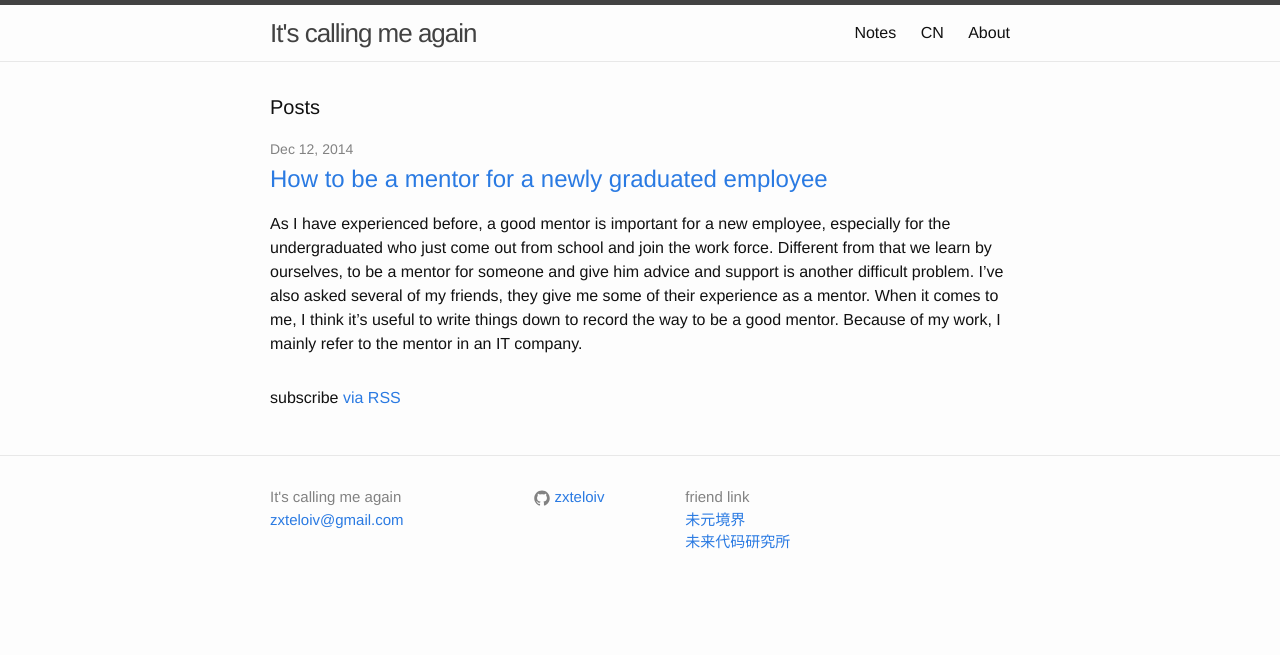
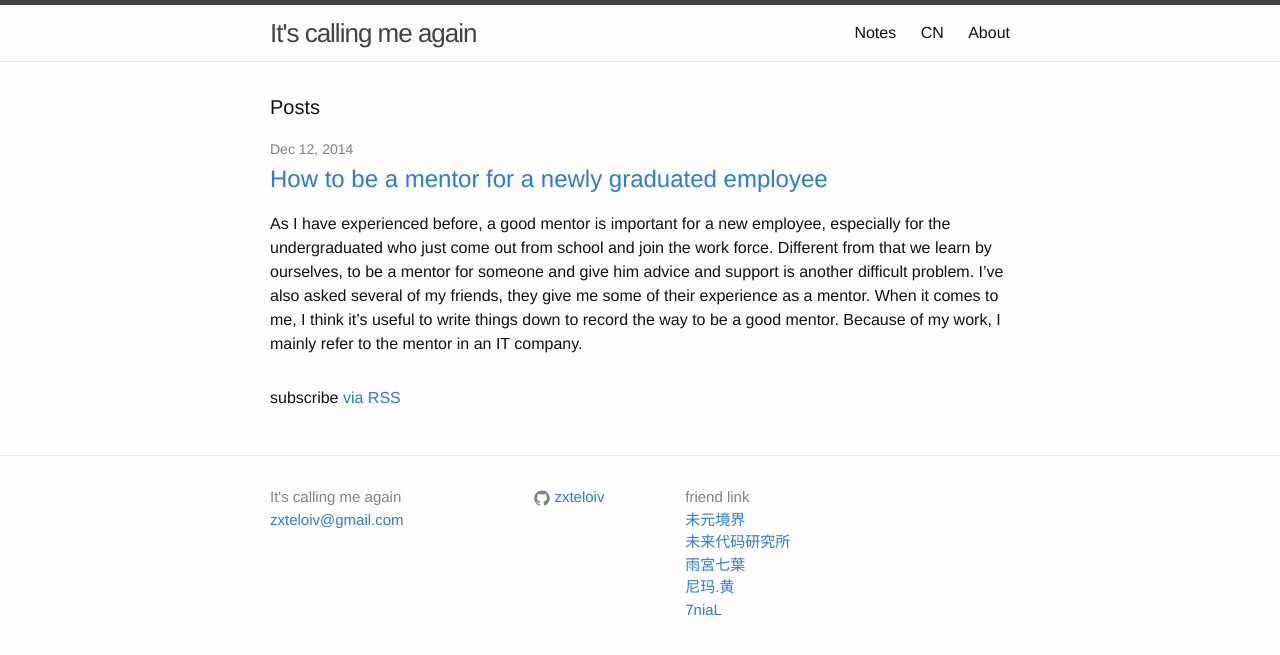
Before and after one commit to zxteloiv/zxteloiv.github.io, a Jekyll site: the page built from index.html, in a window 1280 px wide. Shown: the top 655 px of the page. Built offline with Jekyll 4.4.1, drawn with Linux system fonts in a browser that asks for light colours.

Commit message:
add three friend links

```diff
--- a/_includes/footer.html
+++ b/_includes/footer.html
@@ -48,6 +48,9 @@
               <li>friend link</li>
               <li><a target="_blank" href="http://molun.net/">未元境界</a> </li>
               <li><a target="_blank" href="http://blog.atelier39.org/">未来代码研究所</a> </li>
+              <li><a target="_blank" href="http://otakuchiyan.github.io/">雨宮七葉</a> </li>
+              <li><a target="_blank" href="http://enigmahuang.me/">尼玛.黄</a> </li>
+              <li><a target="_blank" href="http://log.7thprotocol.org/">7niaL</a> </li>
           </ul>
       </div>
     </div>
```
